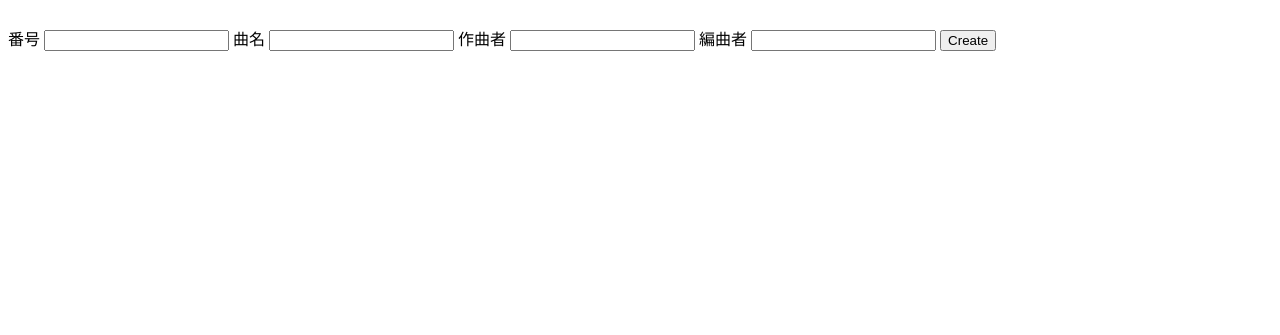
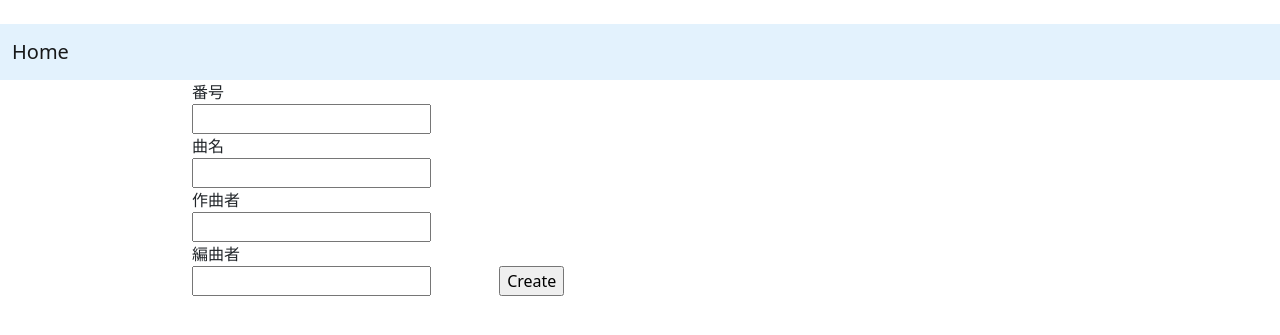
Before and after one commit to Dr-Pepper-debug/score_management, a Python web app: template templates/add.html in a window 1280 px wide. Shown: the top 335 px of the page. Run offline with Jinja, Linux system fonts and the light colour scheme; the template is opened without the code that fills it, so the values that code supplies are empty.

Commit message:
improved appearance

```diff
--- a/templates/add.html
+++ b/templates/add.html
@@ -1,17 +1,17 @@
-{% extends 'base.html' %}
+{% extends 'layout.html' %}
 
-{% block body %}
-<div class="form">
-    <form action="/" method="POST">
-        <label for="number">番号</label>
-        <input type="text" name="number">
-        <label for="title">曲名</label>
-        <input type="text" name="title">
-        <label for="composer">作曲者</label>
-        <input type="text" name="composer">
-        <label for="arranger">編曲者</label>
+{% block content %}
+<div  class="m-form-text">
+    <form action="/" method="POST" style="margin-left : 15vw;">
+        <label for="number">番号</label><br>
+        <input type="text" name="number"><br>
+        <label for="title">曲名</label><br>
+        <input type="text" name="title"><br>
+        <label for="composer">作曲者</label><br>
+        <input type="text" name="composer"><br>
+        <label for="arranger">編曲者</label><br>
         <input type="text" name="arranger">
-        <input type="submit" value="Create">
+        <input type="submit" value="Create" style="margin-left : 5vw;">
     </form>
 </div>
 {% endblock %}
--- a/templates/base.html
+++ /dev/null
@@ -1,15 +0,0 @@
-<!DOCTYPE html>
-<html lang="ja">
-
-<head>
-    <meta charset="UTF-8">
-    <meta name="viewport" content="width=device-width, initial-scale=1.0">
-    <title>Document</title>
-    {% block head %}{% endblock %}
-</head>
-
-<body>
-    {% block body %}{% endblock %}
-</body>
-
-</html>
--- a/templates/index.html
+++ b/templates/index.html
@@ -1,7 +1,7 @@
-{% extends 'base.html' %}
+{% extends 'layout.html' %}
 
-{% block body %}
-<h1>トップページ</h1>
+{% block content %}
+<!-- <h1>トップページ</h1> -->
 {% for post in posts %}
     <h3>番号 : {{ post.number }}</h3>
     <p>タイトル : {{ post.title }}</p>
--- /dev/null
+++ b/templates/layout.html
@@ -0,0 +1,29 @@
+<!DOCTYPE html>
+<html lang="ja">
+<head>
+    <meta charset="UTF-8">
+    <meta http-equiv="X-UA-Compatible" content="IE=edge">
+    <meta name="viewport" content="width=device-width, initial-scale=1.0">
+    <link href="https://cdn.jsdelivr.net/npm/bootstrap@5.0.2/dist/css/bootstrap.min.css" rel="stylesheet" integrity="sha384-EVSTQN3/azprG1Anm3QDgpJLIm9Nao0Yz1ztcQTwFspd3yD65VohhpuuCOmLASjC" crossorigin="anonymous">
+    <link rel="stylesheet" href="{{ url_for('static', filename='css/style.css') }}"/>
+    <title>テストWebアプリ</title>
+</head>
+<body>
+    <nav class="navbar navbar-expand-lg navbar-light" style="background-color: #e3f2fd;">
+        <div class="container-fluid">
+          <!-- <a class="navbar-brand" href="#">Navbar</a> -->
+          <a class="navbar-brand" href="{{ url_for('index') }}">Home</a>
+          <!-- <button class="navbar-toggler" type="button" data-bs-toggle="collapse" data-bs-target="#navbarNavAltMarkup" aria-controls="navbarNavAltMarkup" aria-expanded="false" aria-label="Toggle navigation">
+            <span class="navbar-toggler-icon"></span>
+          </button> -->
+          <div class="collapse navbar-collapse" id="navbarNavAltMarkup">
+            <div class="navbar-nav">
+            </div>
+          </div>
+        </div>
+      </nav>
+    {% block content %}
+    {% endblock %}
+    <script src="https://cdn.jsdelivr.net/npm/bootstrap@5.0.2/dist/js/bootstrap.bundle.min.js" integrity="sha384-MrcW6ZMFYlzcLA8Nl+NtUVF0sA7MsXsP1UyJoMp4YLEuNSfAP+JcXn/tWtIaxVXM" crossorigin="anonymous"></script>
+</body>
+</html>
```
